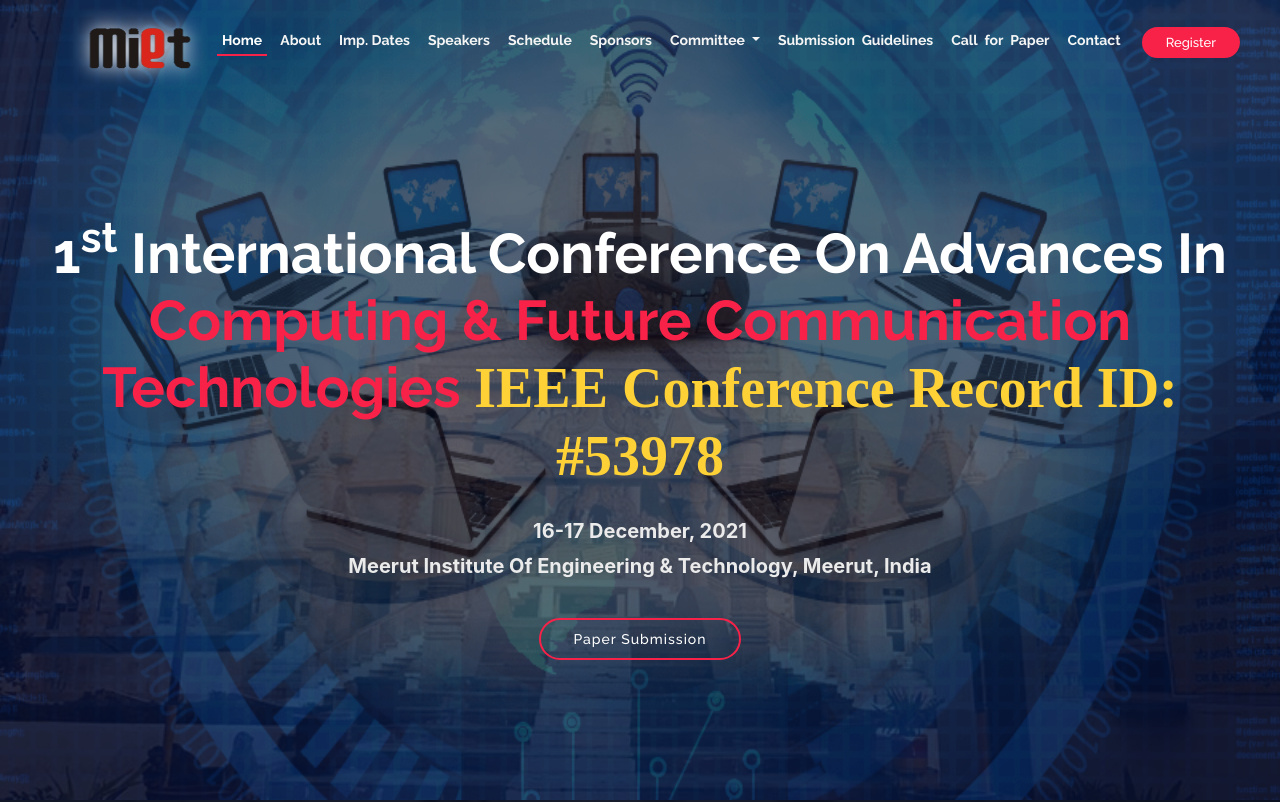
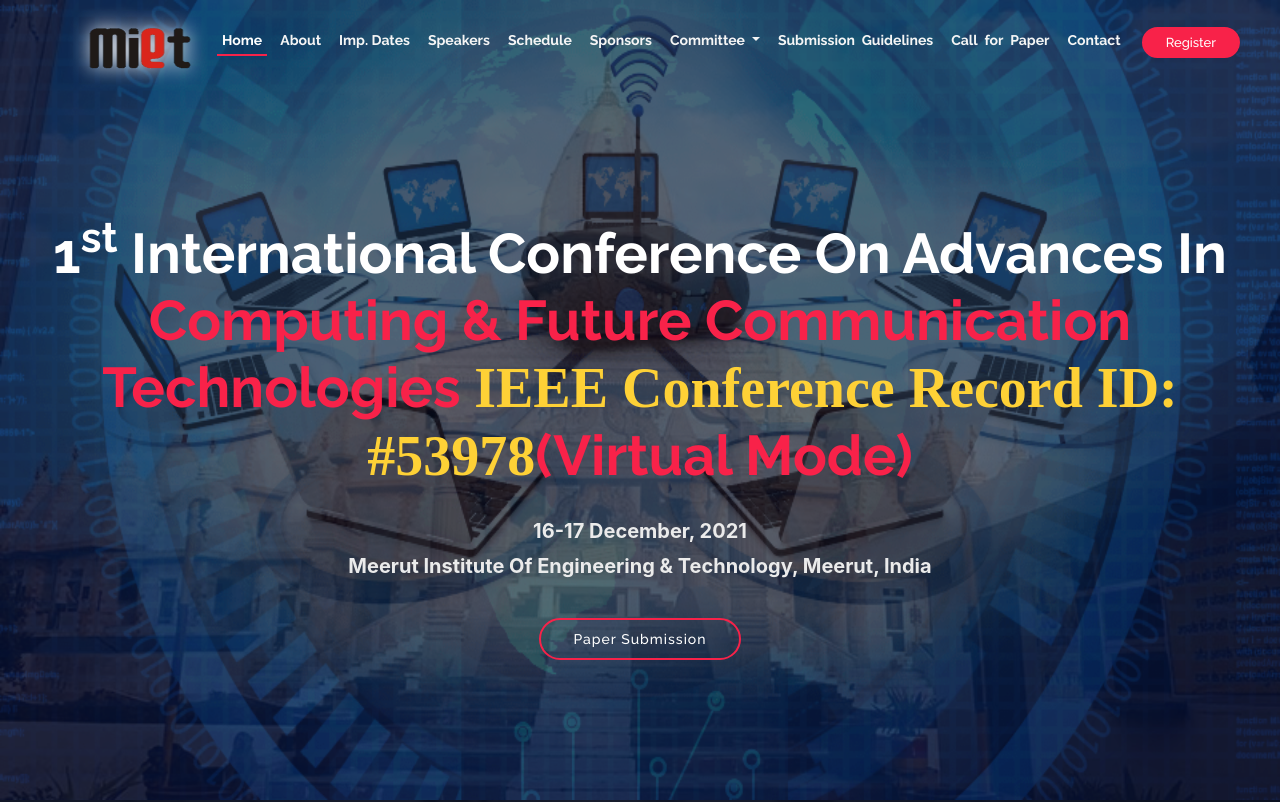
Before and after one commit to samarpan-jain/IEEE-Conference, a plain HTML site: page index.html in a window 1280 px wide. Shown: the top 802 px of the page. Drawn offline with Linux system fonts and the light colour scheme.

Commit message:
Update index.html

```diff
--- a/index.html
+++ b/index.html
@@ -281,7 +281,7 @@
   <!-- ======= Intro Section ======= -->
   <section id="intro">
     <div class="intro-container" data-aos="zoom-in" data-aos-delay="100">
-      <h1 class="mb-4 pb-0">1<sup>st</sup> International Conference On Advances In <br><span>Computing & Future Communication Technologies <a href="https://conferences.ieee.org/conferences_events/conferences/conferencedetails/53978" style="font-color:yellow;font-family:Times New Roman;">IEEE Conference Record ID: #53978</a></span></h1>
+      <h1 class="mb-4 pb-0">1<sup>st</sup> International Conference On Advances In <br><span>Computing & Future Communication Technologies <a href="https://conferences.ieee.org/conferences_events/conferences/conferencedetails/53978" style="font-color:yellow;font-family:Times New Roman;">IEEE Conference Record ID: #53978</a><a>(Virtual Mode)</a></span></h1>
       <p class="mb-4 pb-0">16-17 December, 2021<br> Meerut Institute Of Engineering & Technology, Meerut, India</p>
       <a href="https://cmt3.research.microsoft.com/ICACFCT2021" class="about-btn scrollto">Paper Submission</a>
     </div>
```
